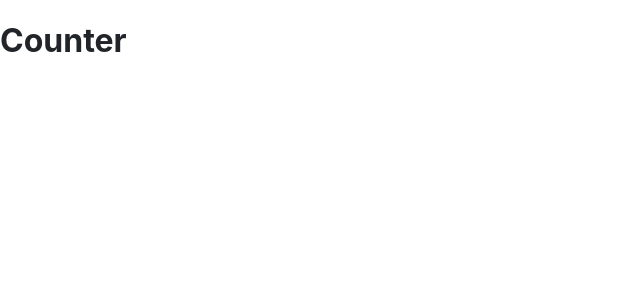
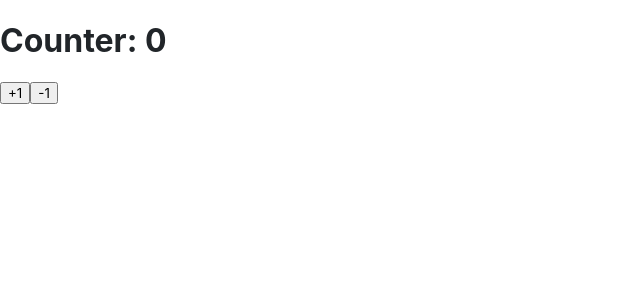
Before and after one commit to amiru11/react-koa-ssr, a React app: page /counter in a window 1280 px wide. Shown: the top 300 px of the page, without its empty margins (0-640 px from the left). Built offline with nearby package versions, Linux system fonts and the light colour scheme.

Commit message:
Update: node-sass 재설치 및 경로 수정

```diff
--- a/package.json
+++ b/package.json
@@ -16,6 +16,7 @@
     "@types/loadable__component": "^5.13.1",
     "@types/loadable__server": "^5.12.3",
     "@types/node": "^12.0.0",
+    "@types/node-sass": "^4.11.1",
     "@types/react": "^16.9.53",
     "@types/react-dom": "^16.9.8",
     "@types/react-helmet": "^6.1.0",
@@ -55,6 +56,7 @@
     "jest-resolve": "26.6.0",
     "jest-watch-typeahead": "0.6.1",
     "mini-css-extract-plugin": "0.11.3",
+    "node-sass": "4.14.1",
     "optimize-css-assets-webpack-plugin": "5.0.4",
     "pnp-webpack-plugin": "1.6.4",
     "postcss-flexbugs-fixes": "4.2.1",
--- a/src/pages/counter/CounterPage.tsx
+++ b/src/pages/counter/CounterPage.tsx
@@ -1,17 +1,29 @@
-import React, { Component } from 'react';
+import React from 'react';
 import classNames from 'classnames/bind';
 import styles from 'pages/counter/Counter.module.scss';
 
+const { useState } = React;
+
 const cx = classNames.bind(styles);
 
-class CounterPage extends Component {
-  render() {
-    return (
-      <div className={cx('counter-container')}>
-        <h1>Counter</h1>
-      </div>
-    );
-  }
+function CounterPage(): JSX.Element {
+  const [count, setCount] = useState<number>(0);
+
+  const increaseCount = (): void => {
+    setCount(count + 1);
+  };
+  const decreaseCount = (): void => {
+    if (count < 1) return;
+    setCount(count - 1);
+  };
+
+  return (
+    <div className={cx('counter-container')}>
+      <h1>Counter: {count}</h1>
+      <button onClick={increaseCount}>+1</button>
+      <button onClick={decreaseCount}>-1</button>
+    </div>
+  );
 }
 
 export default CounterPage;
--- a/src/pages/tasks/TasksPage.tsx
+++ b/src/pages/tasks/TasksPage.tsx
@@ -1,6 +1,6 @@
 import React, { Component } from 'react';
 import classNames from 'classnames/bind';
-import styles from 'pages/task/Tasks.module.scss';
+import styles from 'pages/tasks/Tasks.module.scss';
 
 const cx = classNames.bind(styles);
 
```
Also changed, not shown: 2 other files (tests, documents, lock files or other folders).
